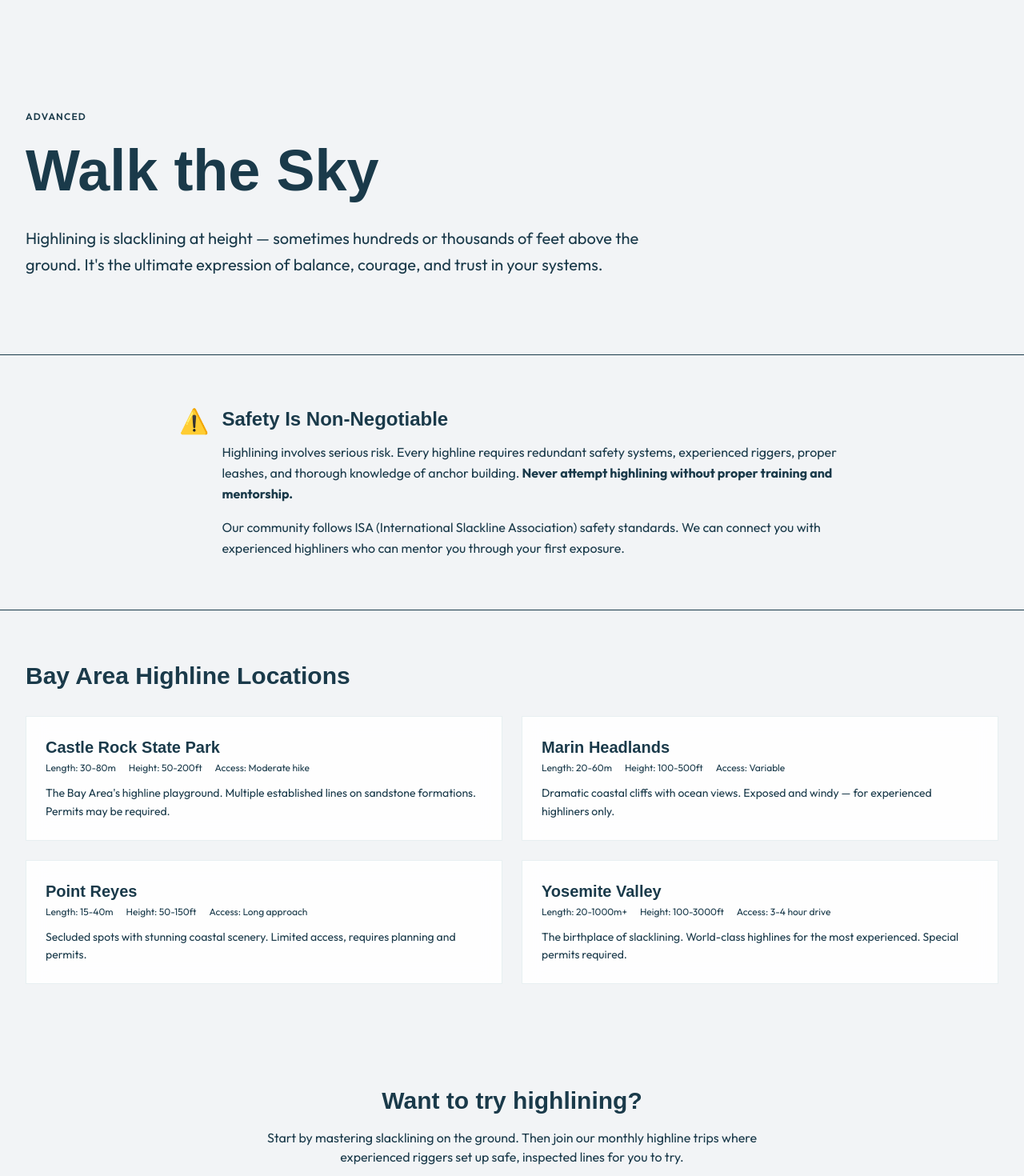
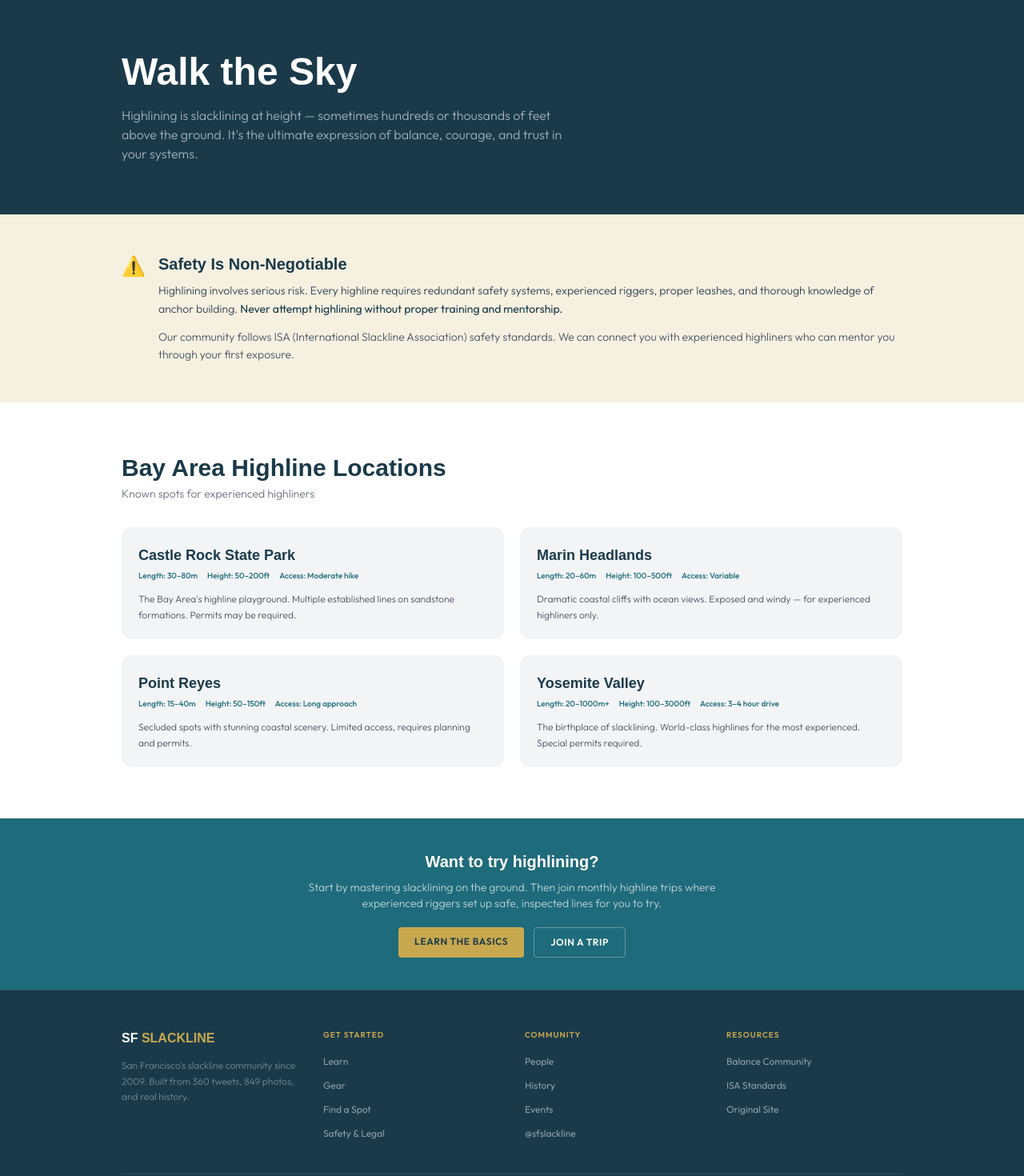
Before and after one commit to speedwarnsf/sfslackline, a Next.js app: page /highline in a window 1280 px wide. Shown: the part 60-1530 px from the top of the page at 80% size. Built offline with nearby package versions, Linux system fonts and the light colour scheme; a web font is replaced by a local one.

Commit message:
Polish: fix double main tag, selection color, font utilities, highline page design system, scrollbar-hide utility

```diff
--- a/src/app/globals.css
+++ b/src/app/globals.css
@@ -1,4 +1,20 @@
 @import "tailwindcss";
+
+@utility font-display {
+  font-family: var(--font-display);
+}
+
+@utility font-body {
+  font-family: var(--font-body);
+}
+
+@utility scrollbar-hide {
+  -ms-overflow-style: none;
+  scrollbar-width: none;
+  &::-webkit-scrollbar {
+    display: none;
+  }
+}
 
 @theme {
   --color-deep-teal: #1A3A4A;
@@ -27,7 +43,7 @@ body {
 /* Selection */
 ::selection {
   background: rgba(200, 168, 78, 0.3);
-  color: white;
+  color: #1A3A4A;
 }
 
 /* Scrollbar */
--- a/src/app/highline/page.tsx
+++ b/src/app/highline/page.tsx
@@ -2,34 +2,33 @@ import Link from 'next/link';
 
 export default function HighlinePage() {
   return (
-    <div className="pt-24 pb-16">
-      <section className="py-16 md:py-24 relative overflow-hidden">
-        <div className="absolute inset-0 bg-gradient-to-b from-dark-950 via-neon-pink/5 to-dark-950" />
-        <div className="relative max-w-7xl mx-auto px-4 sm:px-6 lg:px-8">
-          <span className="text-neon-pink text-xs font-semibold uppercase tracking-widest">Advanced</span>
-          <h1 className="font-[family-name:var(--font-display)] text-5xl md:text-7xl font-bold mt-3 mb-6 leading-tight">
-            Walk the <span className="text-neon-pink">Sky</span>
+    <div className="mt-14 font-body">
+      {/* Hero */}
+      <section className="bg-[#1A3A4A] py-12 sm:py-16">
+        <div className="max-w-5xl mx-auto px-5 sm:px-6">
+          <h1 className="font-display text-3xl sm:text-5xl font-black text-white leading-tight mb-3">
+            Walk the Sky
           </h1>
-          <p className="text-fog-300 text-xl max-w-3xl leading-relaxed">
+          <p className="text-white/60 text-sm sm:text-base font-light max-w-xl">
             Highlining is slacklining at height — sometimes hundreds or thousands of feet above the ground.
             It&apos;s the ultimate expression of balance, courage, and trust in your systems.
           </p>
         </div>
       </section>
 
-      {/* Safety first */}
-      <section className="py-16 bg-neon-pink/5 border-y border-neon-pink/10">
-        <div className="max-w-4xl mx-auto px-4 sm:px-6 lg:px-8">
+      {/* Safety */}
+      <section className="bg-[#F5F0E0] py-10 sm:py-12">
+        <div className="max-w-5xl mx-auto px-5 sm:px-6">
           <div className="flex gap-4 items-start">
-            <span className="text-3xl">⚠️</span>
+            <span className="text-2xl shrink-0">⚠️</span>
             <div>
-              <h2 className="font-[family-name:var(--font-display)] text-2xl font-bold text-neon-pink mb-3">Safety Is Non-Negotiable</h2>
-              <p className="text-fog-300 leading-relaxed mb-4">
+              <h2 className="font-display text-xl font-black text-[#1A3A4A] mb-2">Safety Is Non-Negotiable</h2>
+              <p className="text-sm text-gray-700 font-light leading-relaxed mb-3">
                 Highlining involves serious risk. Every highline requires redundant safety systems,
                 experienced riggers, proper leashes, and thorough knowledge of anchor building.
-                <strong className="text-fog-100"> Never attempt highlining without proper training and mentorship.</strong>
+                <strong className="text-[#1A3A4A]"> Never attempt highlining without proper training and mentorship.</strong>
               </p>
-              <p className="text-fog-300 leading-relaxed">
+              <p className="text-sm text-gray-600 font-light leading-relaxed">
                 Our community follows ISA (International Slackline Association) safety standards.
                 We can connect you with experienced highliners who can mentor you through your first exposure.
               </p>
@@ -39,45 +38,52 @@ export default function HighlinePage() {
       </section>
 
       {/* Bay Area highline spots */}
-      <section className="py-16">
-        <div className="max-w-7xl mx-auto px-4 sm:px-6 lg:px-8">
-          <h2 className="font-[family-name:var(--font-display)] text-3xl font-bold mb-8">
-            Bay Area <span className="text-neon-pink">Highline</span> Locations
-          </h2>
-          <div className="grid md:grid-cols-2 gap-6">
+      <section className="bg-white py-12 sm:py-16">
+        <div className="max-w-5xl mx-auto px-5 sm:px-6">
+          <h2 className="font-display text-2xl sm:text-3xl font-black text-[#1A3A4A] mb-1">Bay Area Highline Locations</h2>
+          <p className="text-sm text-gray-500 font-light mb-8">Known spots for experienced highliners</p>
+          <div className="grid sm:grid-cols-2 gap-5">
             {[
-              { name: 'Castle Rock State Park', length: '30-80m', height: '50-200ft', description: 'The Bay Area\'s highline playground. Multiple established lines on sandstone formations. Permits may be required.', access: 'Moderate hike' },
-              { name: 'Marin Headlands', length: '20-60m', height: '100-500ft', description: 'Dramatic coastal cliffs with ocean views. Exposed and windy — for experienced highliners only.', access: 'Variable' },
-              { name: 'Point Reyes', length: '15-40m', height: '50-150ft', description: 'Secluded spots with stunning coastal scenery. Limited access, requires planning and permits.', access: 'Long approach' },
-              { name: 'Yosemite Valley', length: '20-1000m+', height: '100-3000ft', description: 'The birthplace of slacklining. World-class highlines for the most experienced. Special permits required.', access: '3-4 hour drive' },
+              { name: 'Castle Rock State Park', length: '30–80m', height: '50–200ft', description: 'The Bay Area\'s highline playground. Multiple established lines on sandstone formations. Permits may be required.', access: 'Moderate hike' },
+              { name: 'Marin Headlands', length: '20–60m', height: '100–500ft', description: 'Dramatic coastal cliffs with ocean views. Exposed and windy — for experienced highliners only.', access: 'Variable' },
+              { name: 'Point Reyes', length: '15–40m', height: '50–150ft', description: 'Secluded spots with stunning coastal scenery. Limited access, requires planning and permits.', access: 'Long approach' },
+              { name: 'Yosemite Valley', length: '20–1000m+', height: '100–3000ft', description: 'The birthplace of slacklining. World-class highlines for the most experienced. Special permits required.', access: '3–4 hour drive' },
             ].map((spot) => (
-              <div key={spot.name} className="glass p-6 border-neon-pink/10 hover:border-neon-pink/30 transition-all">
-                <h3 className="font-[family-name:var(--font-display)] text-xl font-semibold text-fog-100 mb-1">{spot.name}</h3>
-                <div className="flex gap-4 mb-3">
-                  <span className="text-xs text-fog-300">Length: {spot.length}</span>
-                  <span className="text-xs text-fog-300">Height: {spot.height}</span>
-                  <span className="text-xs text-fog-300">Access: {spot.access}</span>
+              <div key={spot.name} className="p-5 rounded-xl bg-[#F2F4F6] border border-gray-100">
+                <h3 className="font-display text-lg font-black text-[#1A3A4A] mb-1">{spot.name}</h3>
+                <div className="flex flex-wrap gap-3 mb-3">
+                  <span className="text-[10px] text-[#1E6B7B] font-medium">Length: {spot.length}</span>
+                  <span className="text-[10px] text-[#1E6B7B] font-medium">Height: {spot.height}</span>
+                  <span className="text-[10px] text-[#1E6B7B] font-medium">Access: {spot.access}</span>
                 </div>
-                <p className="text-fog-300 text-sm leading-relaxed">{spot.description}</p>
+                <p className="text-xs text-gray-600 font-light leading-relaxed">{spot.description}</p>
               </div>
             ))}
           </div>
         </div>
       </section>
 
-      {/* Getting started */}
-      <section className="py-16">
-        <div className="max-w-4xl mx-auto px-4 text-center">
-          <h2 className="font-[family-name:var(--font-display)] text-3xl font-bold mb-4">
-            Want to try highlining?
-          </h2>
-          <p className="text-fog-300 mb-8 max-w-2xl mx-auto">
-            Start by mastering slacklining on the ground. Then join our monthly highline trips
+      {/* CTA */}
+      <section className="bg-[#1E6B7B] py-10">
+        <div className="max-w-5xl mx-auto px-5 sm:px-6 text-center">
+          <h2 className="font-display text-xl font-black text-white mb-2">Want to try highlining?</h2>
+          <p className="text-sm font-light text-white/70 mb-5 max-w-lg mx-auto">
+            Start by mastering slacklining on the ground. Then join monthly highline trips
             where experienced riggers set up safe, inspected lines for you to try.
           </p>
-          <div className="flex gap-4 justify-center">
-            <Link href="/learn" className="btn-primary">Learn the Basics First</Link>
-            <Link href="/events" className="btn-outline">Join a Highline Trip</Link>
+          <div className="flex gap-3 justify-center">
+            <Link
+              href="/learn"
+              className="inline-block bg-[#C8A84E] text-[#1A3A4A] px-5 py-2.5 rounded text-xs font-semibold uppercase tracking-wider hover:bg-[#B8983E] transition-colors"
+            >
+              Learn the Basics
+            </Link>
+            <Link
+              href="/events"
+              className="inline-block border border-white/30 text-white px-5 py-2.5 rounded text-xs font-semibold uppercase tracking-wider hover:bg-white/10 transition-colors"
+            >
+              Join a Trip
+            </Link>
           </div>
         </div>
       </section>
--- a/src/app/page.tsx
+++ b/src/app/page.tsx
@@ -90,7 +90,7 @@ export default function Home() {
   );
 
   return (
-    <main className="font-body">
+    <div className="font-body">
       {lightbox.index >= 0 && (
         <Lightbox images={lightbox.images} index={lightbox.index} onClose={lightbox.close} />
       )}
@@ -280,6 +280,6 @@ export default function Home() {
           </a>
         </div>
       </section>
-    </main>
+    </div>
   );
 }
```
